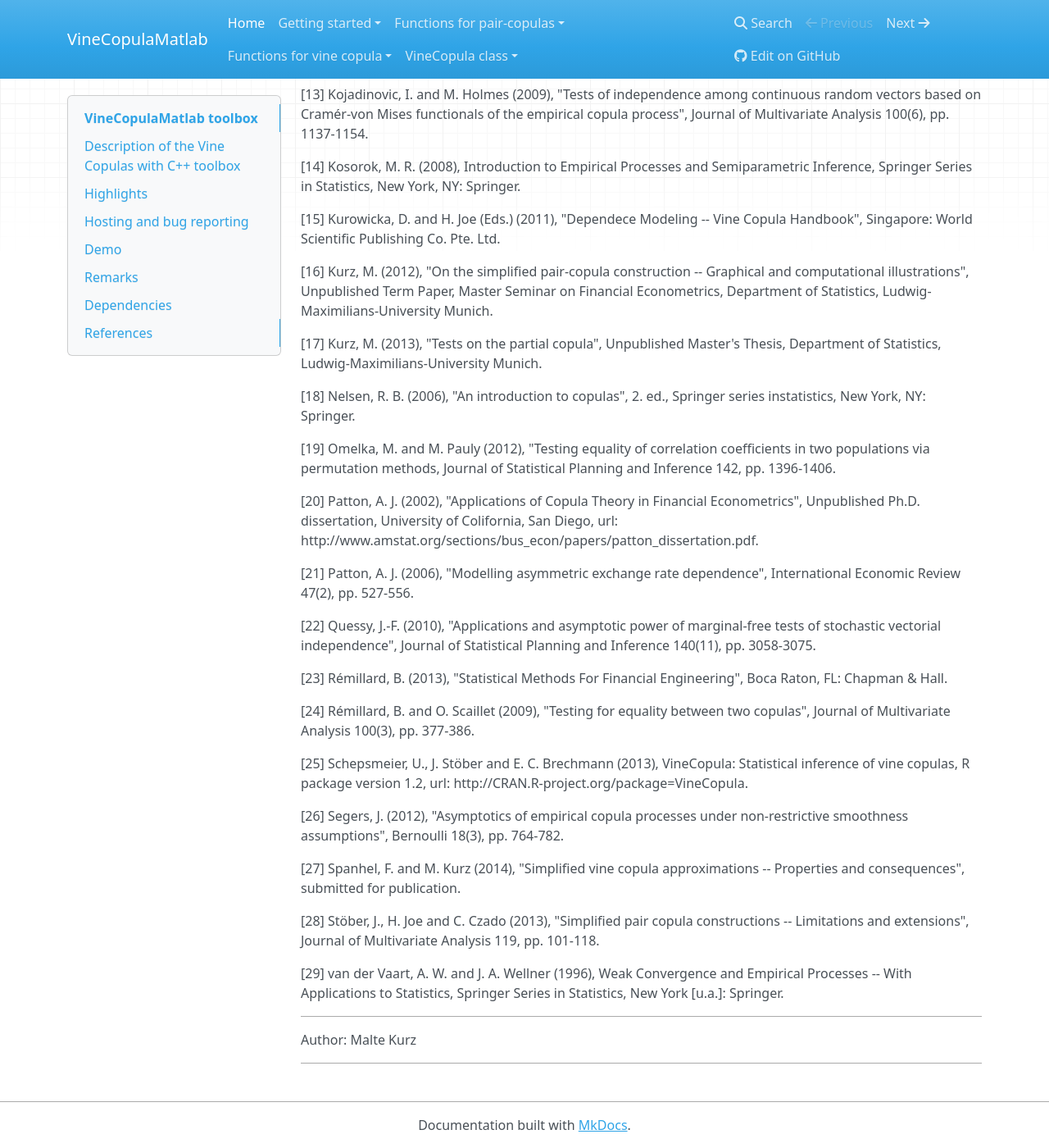
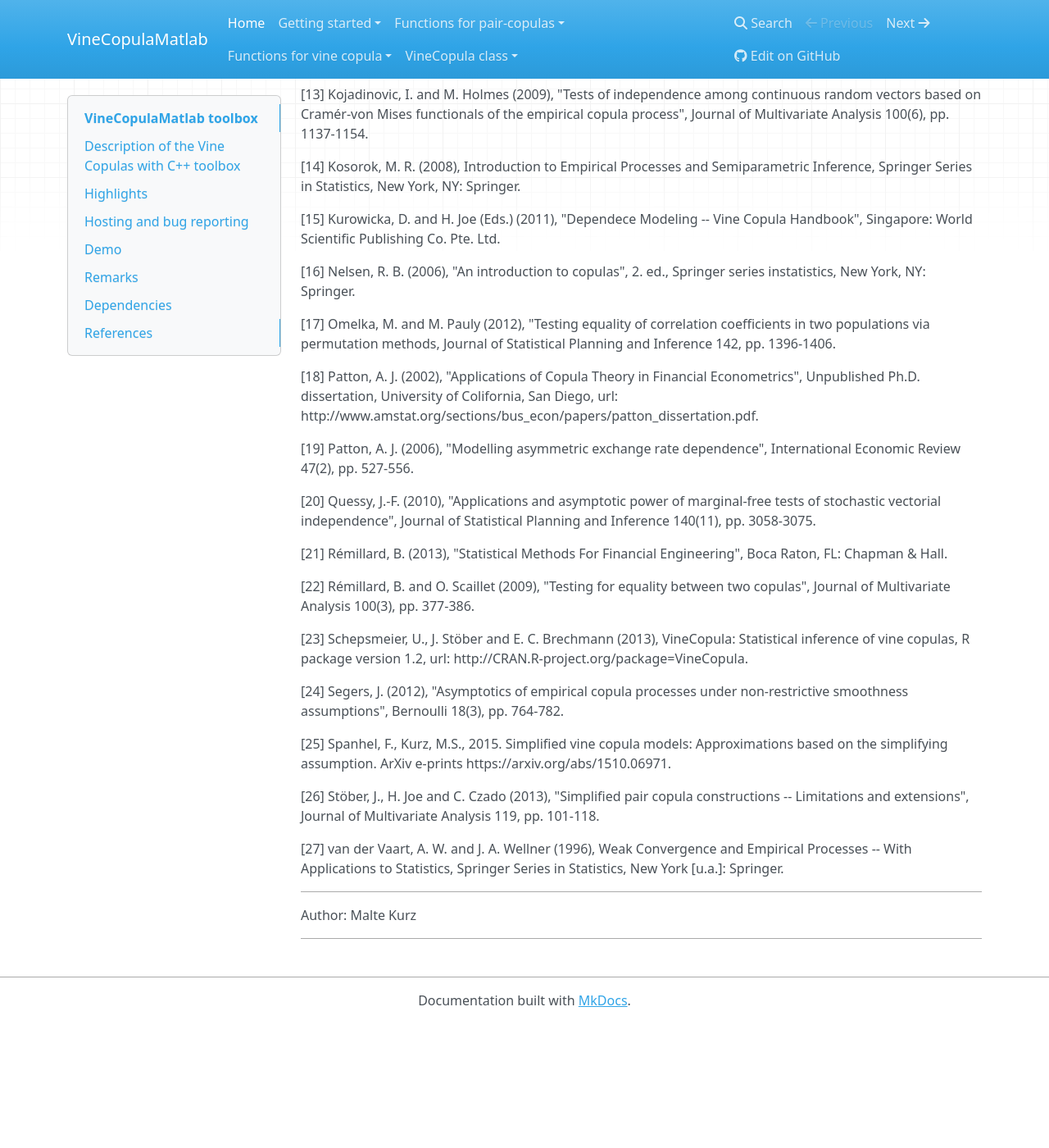
Before and after one commit to MalteKurz/VineCopulaMatlab, an MkDocs documentation site: the page built from docs/index.md, in a window 1280 px wide and 1400 px high, scrolled down 2302 px. Shown: the whole window at 82% size. Built offline with MkDocs 1.6.1, drawn with Linux system fonts in a browser that asks for light colours; nearby versions of some CDN libraries; old or Windows-style settings are respelled for this version of MkDocs; after the commit the page ends 3550 px from its top, so only the background shows below that.

Commit message:
Minor update of the references

```diff
--- a/docs/index.md
+++ b/docs/index.md
@@ -71,33 +71,29 @@ Please see the [demo](DemoVineCPP.md) for further details about the functionalit
 
  [15] Kurowicka, D. and H. Joe (Eds.) (2011), "Dependece Modeling -- Vine Copula Handbook", Singapore: World Scientific Publishing Co. Pte. Ltd.
 
- [16] Kurz, M. (2012), "On the simplified pair-copula construction -- Graphical and computational illustrations", Unpublished Term Paper, Master Seminar on Financial Econometrics, Department of Statistics, Ludwig-Maximilians-University Munich.
+ [16] Nelsen, R. B. (2006), "An introduction to copulas", 2. ed., Springer series instatistics, New York, NY: Springer.
 
- [17] Kurz, M. (2013), "Tests on the partial copula", Unpublished Master's Thesis, Department of Statistics, Ludwig-Maximilians-University Munich.
+ [17] Omelka, M. and M. Pauly (2012), "Testing equality of correlation coefficients in two populations via permutation methods, Journal of Statistical Planning and Inference 142, pp. 1396-1406.
 
- [18] Nelsen, R. B. (2006), "An introduction to copulas", 2. ed., Springer series instatistics, New York, NY: Springer.
+ [18] Patton, A. J. (2002), "Applications of Copula Theory in Financial Econometrics", Unpublished Ph.D. dissertation, University of Colifornia, San Diego, url: http://www.amstat.org/sections/bus_econ/papers/patton_dissertation.pdf.
 
- [19] Omelka, M. and M. Pauly (2012), "Testing equality of correlation coefficients in two populations via permutation methods, Journal of Statistical Planning and Inference 142, pp. 1396-1406.
+ [19] Patton, A. J. (2006), "Modelling asymmetric exchange rate dependence", International Economic Review 47(2), pp. 527-556.
 
- [20] Patton, A. J. (2002), "Applications of Copula Theory in Financial Econometrics", Unpublished Ph.D. dissertation, University of Colifornia, San Diego, url: http://www.amstat.org/sections/bus_econ/papers/patton_dissertation.pdf.
+ [20] Quessy, J.-F. (2010), "Applications and asymptotic power of marginal-free tests of stochastic vectorial independence", Journal of Statistical Planning and Inference 140(11), pp. 3058-3075.
 
- [21] Patton, A. J. (2006), "Modelling asymmetric exchange rate dependence", International Economic Review 47(2), pp. 527-556.
+ [21] Rémillard, B. (2013), "Statistical Methods For Financial Engineering", Boca Raton, FL: Chapman & Hall.
 
- [22] Quessy, J.-F. (2010), "Applications and asymptotic power of marginal-free tests of stochastic vectorial independence", Journal of Statistical Planning and Inference 140(11), pp. 3058-3075.
+ [22] Rémillard, B. and O. Scaillet (2009), "Testing for equality between two copulas", Journal of Multivariate Analysis 100(3), pp. 377-386.
 
- [23] Rémillard, B. (2013), "Statistical Methods For Financial Engineering", Boca Raton, FL: Chapman & Hall.
+ [23] Schepsmeier, U., J. Stöber and E. C. Brechmann (2013), VineCopula: Statistical inference of vine copulas, R package version 1.2, url: http://CRAN.R-project.org/package=VineCopula.
 
- [24] Rémillard, B. and O. Scaillet (2009), "Testing for equality between two copulas", Journal of Multivariate Analysis 100(3), pp. 377-386.
+ [24] Segers, J. (2012), "Asymptotics of empirical copula processes under non-restrictive smoothness assumptions", Bernoulli 18(3), pp. 764-782.
 
- [25] Schepsmeier, U., J. Stöber and E. C. Brechmann (2013), VineCopula: Statistical inference of vine copulas, R package version 1.2, url: http://CRAN.R-project.org/package=VineCopula.
+ [25] Spanhel, F., Kurz, M.S., 2015. Simplified vine copula models: Approximations based on the simplifying assumption. ArXiv e-prints https://arxiv.org/abs/1510.06971.
 
- [26] Segers, J. (2012), "Asymptotics of empirical copula processes under non-restrictive smoothness assumptions", Bernoulli 18(3), pp. 764-782.
+ [26] Stöber, J., H. Joe and C. Czado (2013), "Simplified pair copula constructions -- Limitations and extensions", Journal of Multivariate Analysis 119, pp. 101-118.
 
- [27] Spanhel, F. and M. Kurz (2014), "Simplified vine copula approximations -- Properties and consequences", submitted for publication.
-
- [28] Stöber, J., H. Joe and C. Czado (2013), "Simplified pair copula constructions -- Limitations and extensions", Journal of Multivariate Analysis 119, pp. 101-118.
-
- [29] van der Vaart, A. W. and J. A. Wellner (1996), Weak Convergence and Empirical Processes -- With Applications to Statistics, Springer Series in Statistics, New York [u.a.]: Springer.
+ [27] van der Vaart, A. W. and J. A. Wellner (1996), Weak Convergence and Empirical Processes -- With Applications to Statistics, Springer Series in Statistics, New York [u.a.]: Springer.
 
 
 ___________________________________________________________________________
```
Also changed, not shown: README.md (+12 -16 lines).
